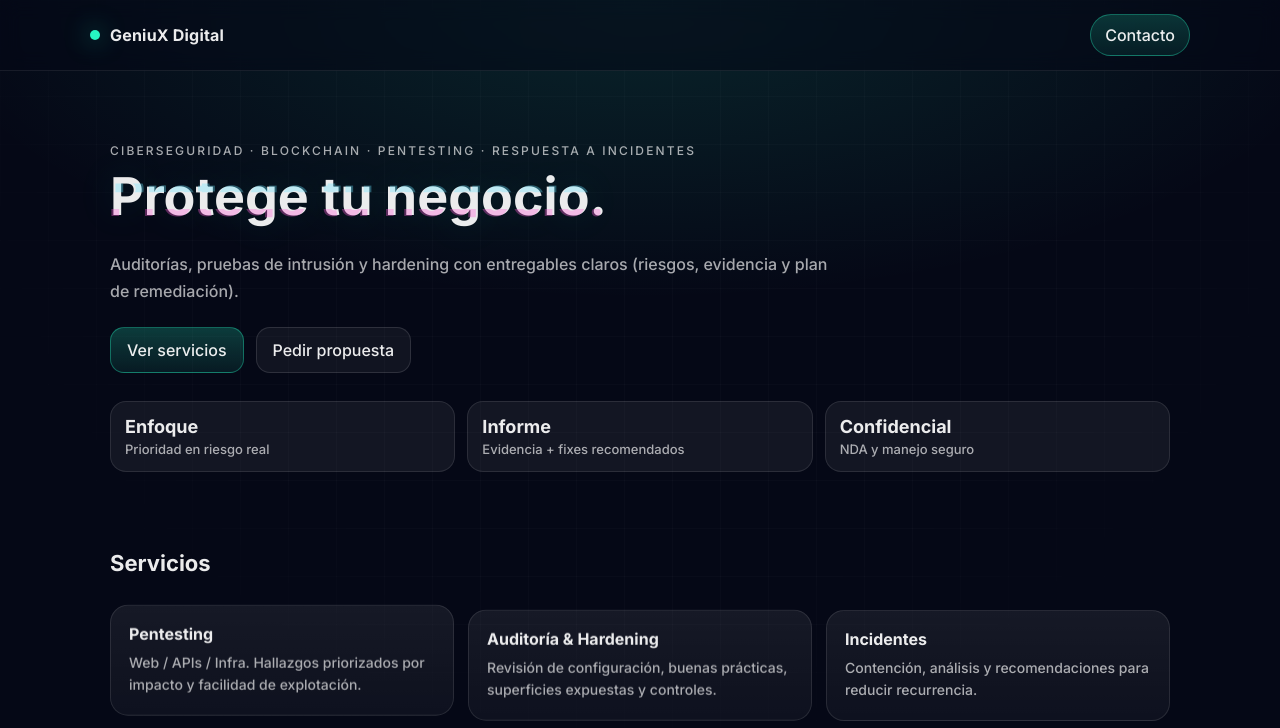
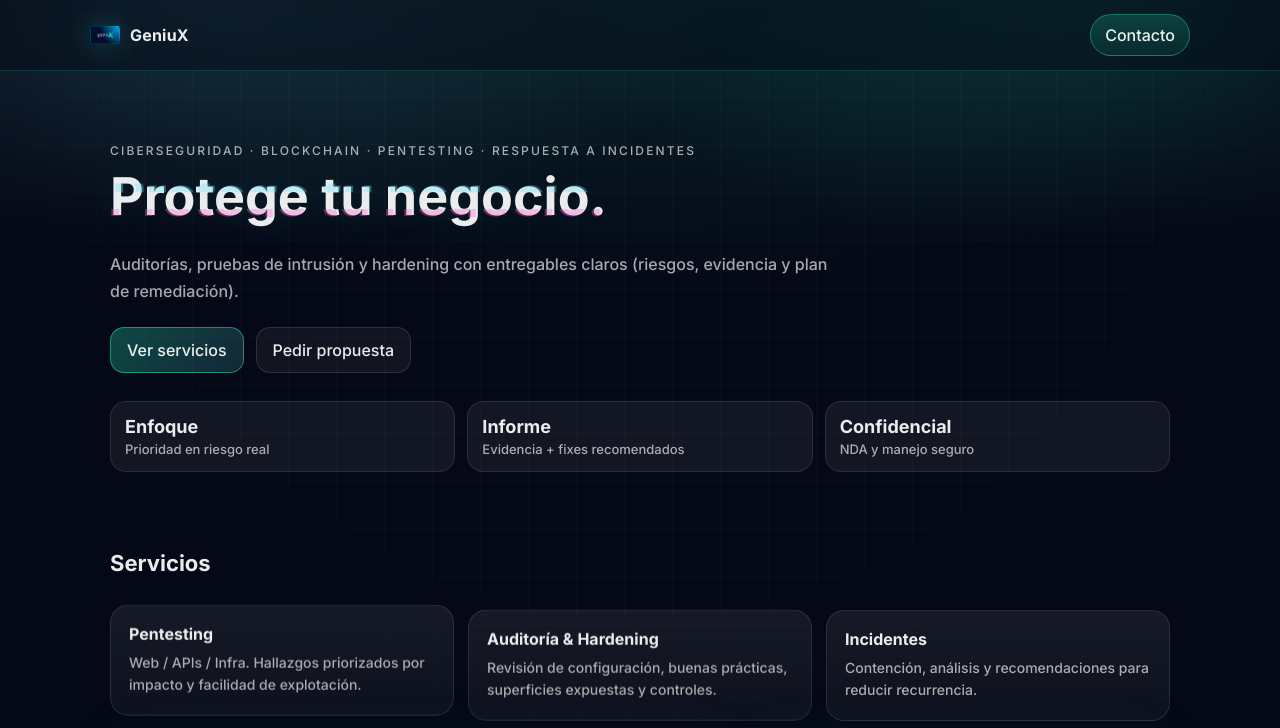
Before and after one commit to Ramon-unir/Web-GeniuxDigital, a plain HTML site: page index.html in a window 1280 px wide. Shown: the top 728 px of the page. Drawn offline with nearby package versions, Linux system fonts and the light colour scheme.

Commit message:
Landing page GeniuX Digital: Logo , favicon and visual update

```diff
--- a/index.html
+++ b/index.html
@@ -5,18 +5,26 @@
     <meta charset="utf-8" />
     <meta name="viewport" content="width=device-width, initial-scale=1" />
     <title>Servicios de Ciberseguridad</title>
+    <link rel="icon" href="favicon/favicon.ico" sizes="any">
+    <link rel="icon" type="image/png" href="favicon/favicon-32x32.png" sizes="32x32">
+    <link rel="apple-touch-icon" href="favicon/apple-touch-icon.png">
     <link rel="preconnect" href="https://fonts.googleapis.com">
     <link rel="preconnect" href="https://fonts.gstatic.com" crossorigin>
     <link href="https://fonts.googleapis.com/css2?family=Inter:wght@300;500;700&display=swap" rel="stylesheet">
     <style>
         :root {
             --bg: #050816;
+
+            --accent: #27f5c3;
+
+            --accent2: #6ce5ff;
+
             --card: rgba(255, 255, 255, .06);
             --stroke: rgba(255, 255, 255, .12);
             --text: rgba(255, 255, 255, .92);
             --muted: rgba(255, 255, 255, .65);
-            --accent: #27f5c3;
         }
+
 
         * {
             box-sizing: border-box
@@ -26,7 +34,11 @@
             margin: 0;
             font-family: Inter, system-ui, Arial;
             color: var(--text);
-            background: radial-gradient(1200px 500px at 50% 0%, rgba(39, 245, 195, .12), transparent 60%), var(--bg);
+            background:
+                radial-gradient(900px 420px at 15% 0%, rgba(108, 229, 255, .14), transparent 60%),
+                radial-gradient(900px 420px at 85% 0%, rgba(39, 245, 195, .14), transparent 60%),
+                radial-gradient(1200px 500px at 50% 0%, rgba(39, 245, 195, .10), transparent 60%),
+                var(--bg);
             overflow-x: hidden;
         }
 
@@ -84,14 +96,22 @@
             }
         }
 
+        .brand-logo {
+            width: 30px;
+            height: 30px;
+            border-radius: 10px;
+            object-fit: contain;
+            filter: drop-shadow(0 0 14px rgba(39, 245, 195, .25));
+        }
+
         /* navbar */
         .nav {
             position: sticky;
             top: 0;
             z-index: 10;
             backdrop-filter: blur(10px);
-            background: rgba(5, 8, 22, .55);
-            border-bottom: 1px solid rgba(255, 255, 255, .08);
+            background: rgba(5, 8, 22, .45);
+            border-bottom: 1px solid rgba(39, 245, 195, .16);
         }
 
         .nav-inner {
@@ -234,8 +254,10 @@
         }
 
         .cta.primary {
-            border-color: rgba(39, 245, 195, .35);
-            background: linear-gradient(180deg, rgba(39, 245, 195, .22), rgba(39, 245, 195, .08));
+            border-color: rgba(39, 245, 195, .45);
+            background: linear-gradient(135deg,
+                    rgba(39, 245, 195, .28),
+                    rgba(108, 229, 255, .14));
         }
 
         .cta:hover {
@@ -346,6 +368,7 @@
             border-radius: 18px;
             background: var(--card);
             border: 1px solid rgba(255, 255, 255, .10);
+            box-shadow: 0 0 60px rgba(39,245,195,.05);
         }
 
         .blockchain-panel {
@@ -554,7 +577,10 @@
 
     <header class="nav">
         <div class="wrap nav-inner">
-            <div class="brand"><span class="dot"></span>GeniuX Digital</div>
+            <div class="brand">
+                <img class="brand-logo" src="geniuX_LLC_LOGO-1024x582.png" alt="geniuX Digital LLC">
+                <span>GeniuX</span>
+            </div>
             <a class="btn" href="#contacto">Contacto</a>
         </div>
     </header>
```
Also changed, not shown: favicon/android-chrome-192x192.png (added), favicon/android-chrome-512x512.png (added), favicon/apple-touch-icon.png (added), favicon/favicon-16x16.png (added), favicon/favicon-32x32.png (added), favicon/favicon.ico (added), favicon/site.webmanifest (added), geniuX_LLC_LOGO-1024x582.png (added), 1 other file.
